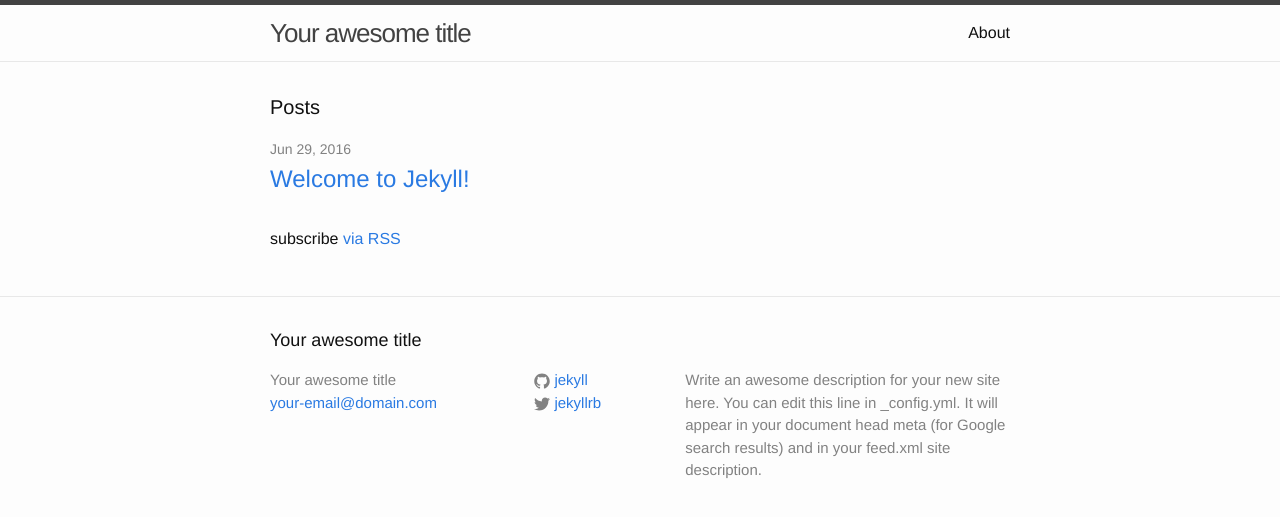
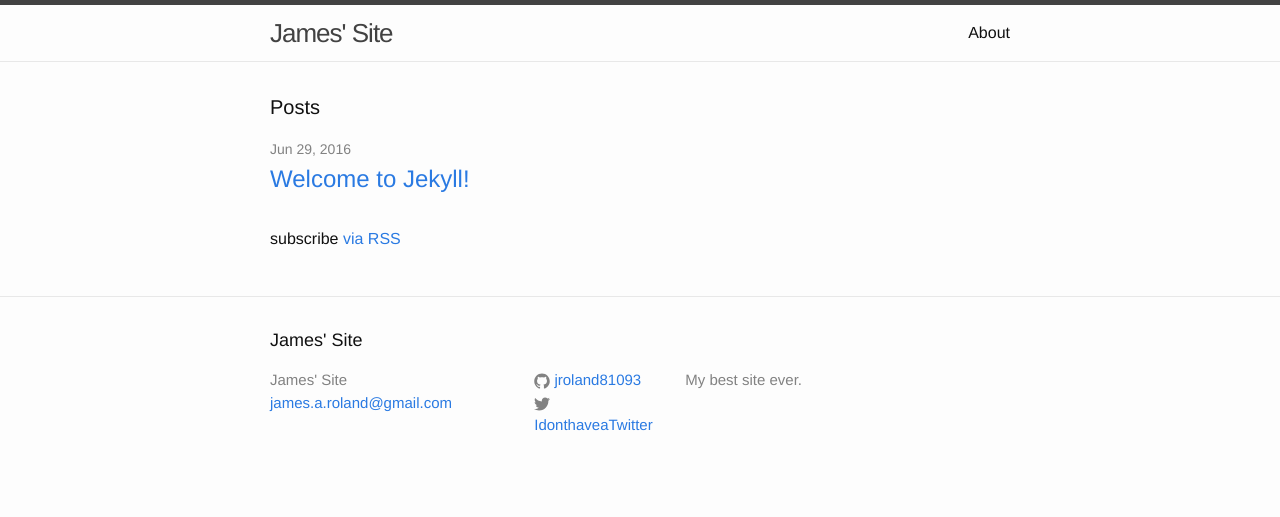
Before and after one commit to james-a-roland/jroland81093.github.io, a Jekyll site: the page built from index.html, in a window 1280 px wide. Shown: the top 517 px of the page. Built offline with Jekyll 4.4.1, drawn with Linux system fonts in a browser that asks for light colours.

Commit message:
Customized config.yml

```diff
--- a/_config.yml
+++ b/_config.yml
@@ -6,16 +6,18 @@
 # 'jekyll serve'. If you change this file, please restart the server process.
 
 # Site settings
-title: Your awesome title
-email: your-email@domain.com
+title: James' Site
+email: james.a.roland@gmail.com
 description: > # this means to ignore newlines until "baseurl:"
-  Write an awesome description for your new site here. You can edit this
-  line in _config.yml. It will appear in your document head meta (for
-  Google search results) and in your feed.xml site description.
+  My best site ever.
 baseurl: "" # the subpath of your site, e.g. /blog
-url: "http://yourdomain.com" # the base hostname & protocol for your site
-twitter_username: jekyllrb
-github_username:  jekyll
-
+url: "http://localhost:4000"
+# the base hostname & protocol for your site
+twitter_username: IdonthaveaTwitter
+github_username:  jroland81093
 # Build settings
-markdown: kramdown
+sass:
+sass_dir: _sass
+include: ['_pages']
+kramdown:
+input: GFM
```
